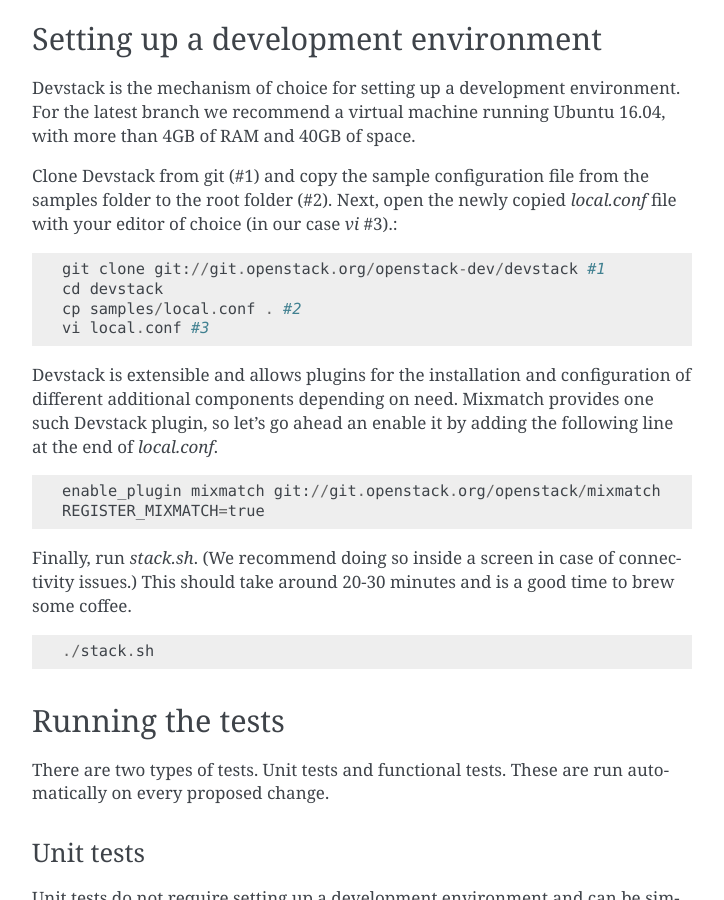
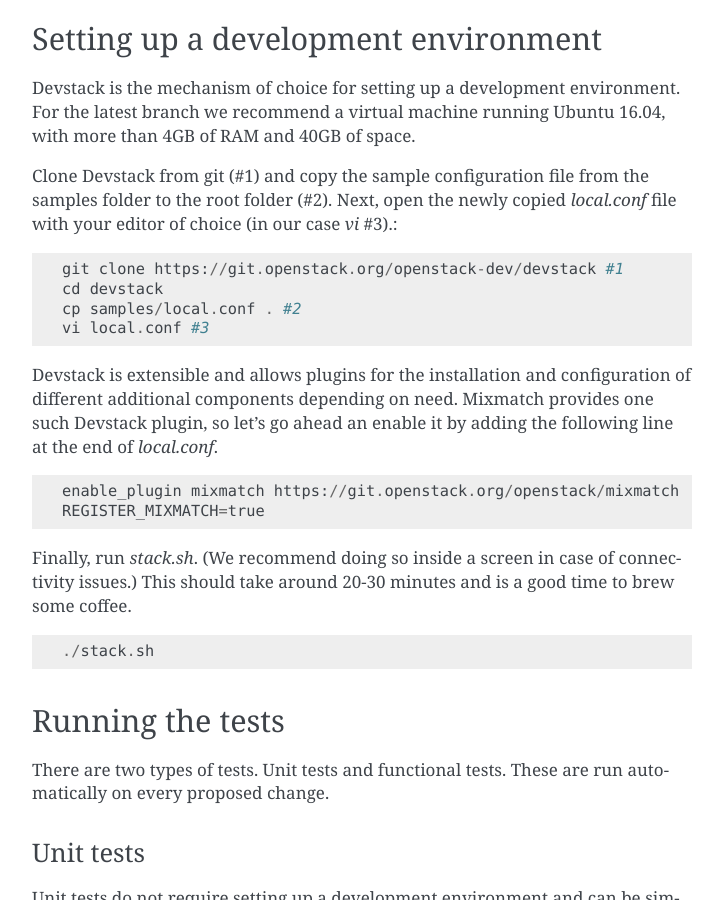
Before and after one commit to openstack-archive/mixmatch, a Sphinx documentation site: the page built from doc/source/reference.rst, in a window 1280 px wide and 900 px high, scrolled down 664 px. Shown: the whole window, without its empty margins (388-1112 px from the left). Built offline with Sphinx 7.4.7, drawn with Linux system fonts in a browser that asks for light colours; pages that are not in the unit, such as notebooks, are missing from menus.

Commit message:
Replace openstack.org git:// URLs with https://
This is a mechanically generated change to replace openstack.org
git:// URLs with https:// equivalents.

This is in aid of a planned future move of the git hosting
infrastructure to a self-hosted instance of gitea (https://gitea.io),
which does not support the git wire protocol at this stage.

This update should result in no functional change.

For more information see the thread at

 http://lists.openstack.org/pipermail/openstack-discuss/2019-March/003825.html

Change-Id: I3388dccb62c67a4ba4b1c103f2935e2533a2132f

```diff
--- a/doc/source/reference.rst
+++ b/doc/source/reference.rst
@@ -22,7 +22,7 @@
 samples folder to the root folder (#2). Next, open the newly copied
 `local.conf` file with your editor of choice (in our case `vi` #3).::
 
-    git clone git://git.openstack.org/openstack-dev/devstack #1
+    git clone https://git.openstack.org/openstack-dev/devstack #1
     cd devstack
     cp samples/local.conf . #2
     vi local.conf #3
@@ -32,7 +32,7 @@
 provides one such Devstack plugin, so let's go ahead an enable it by adding
 the following line at the end of `local.conf`. ::
 
-    enable_plugin mixmatch git://git.openstack.org/openstack/mixmatch
+    enable_plugin mixmatch https://git.openstack.org/openstack/mixmatch
     REGISTER_MIXMATCH=true
 
 Finally, run `stack.sh`. (We recommend doing so inside a screen in case of
```
Also changed, not shown: 1 other file.
